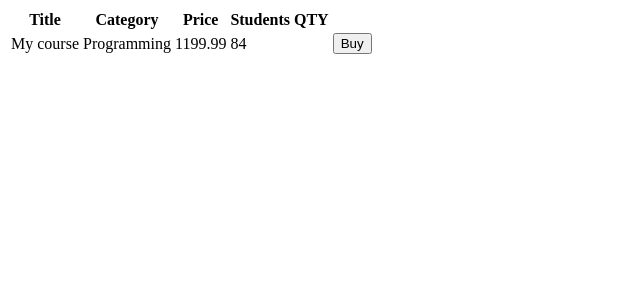
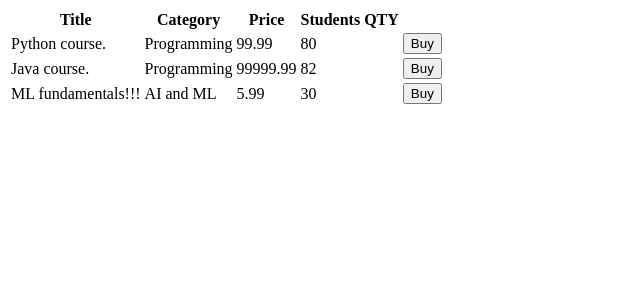
Before and after one commit to Vctr-Ost/python-courses, a Django app: page /shop/ in a window 1280 px wide. Shown: the top 300 px of the page, without its empty margins (0-640 px from the left). Run offline with Django 4.2, Linux system fonts and the light colour scheme; data comes from the database, SQL or seed files in the repository; both versions use the stored data as it was after the commit.

Commit message:
Cycle 'for' in templates

```diff
--- a/shop/templates/courses.html
+++ b/shop/templates/courses.html
@@ -7,13 +7,18 @@
         <th>Students QTY</th>
         <th></th>
     </tr>
+    </thead>
     <tbody>
+    {% for course in courses %}
     <tr>
-        <td>My course</td>
-        <td>Programming</td>
-        <td>1199.99</td>
-        <td>84</td>
-        <td><button>Buy</button></td>
+        <td>{{course.title}}</td>
+        <td>{{course.category}}</td>
+        <td>{{course.price}}</td>
+        <td>{{course.students_qty}}</td>
+        <td>
+            <button>Buy</button>
+        </td>
     </tr>
+    {% endfor %}
     </tbody>
-    </thead></table>
+</table>
--- a/shop/views.py
+++ b/shop/views.py
@@ -6,4 +6,4 @@ from . import models
 def index(request):
     courses = models.Course.objects.all()
     # return HttpResponse(str(course)+'<br>' for course in courses)
-    return render(request, 'courses.html')
+    return render(request, 'courses.html', {'courses': courses})
```
Also changed, not shown: db.sqlite3.
